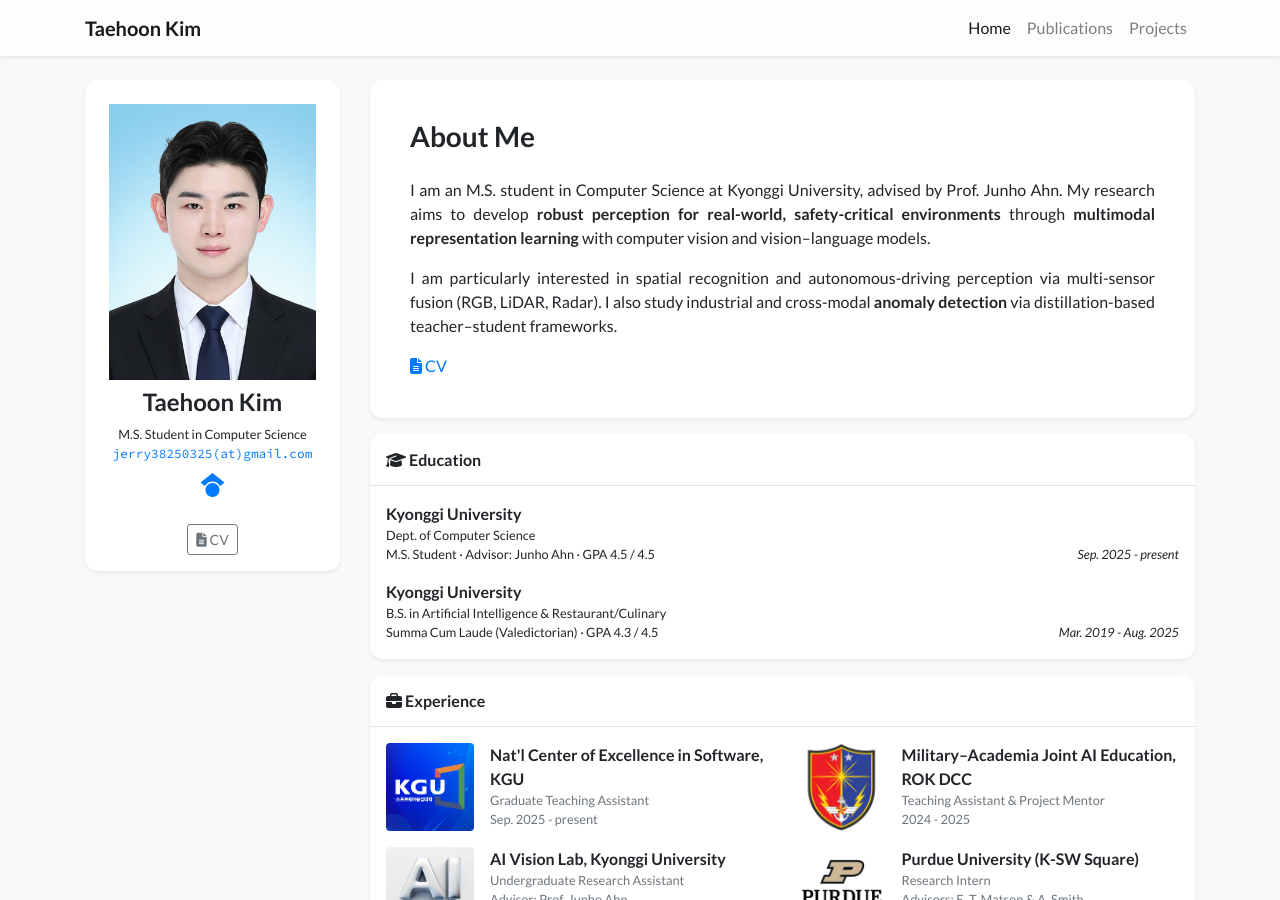
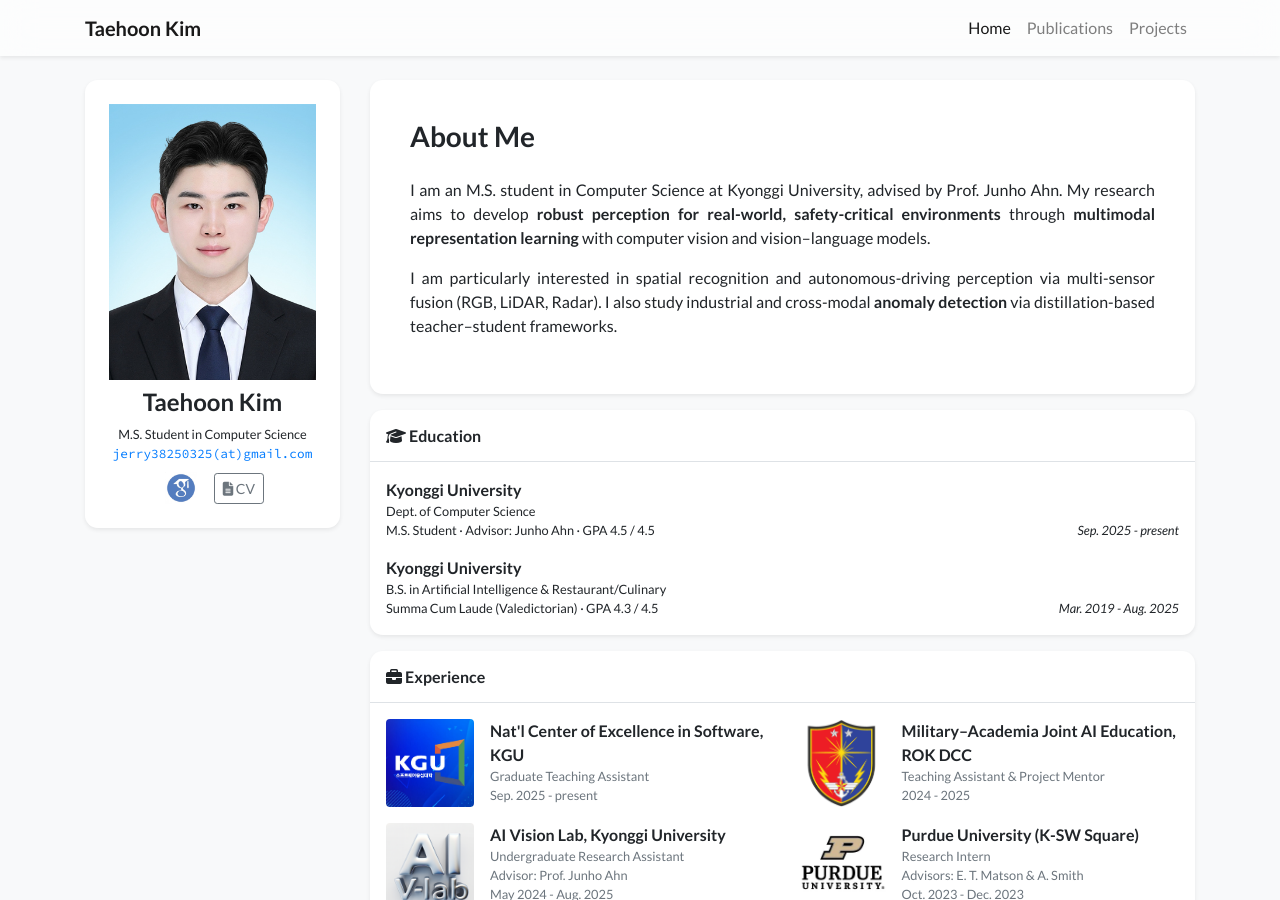
Before and after one commit to Maruu0127/Maruu0127.github.io, a Jekyll site: the page built from index.html, in a window 1280 px wide and 900 px high. Built offline with Jekyll 4.4.1, drawn with Linux system fonts in a browser that asks for light colours; nearby versions of some CDN libraries; a style sheet for code colours, icons or effects is not loaded.

Commit message:
Use Scholar image icon, place CV next to it, remove CV from About Me
- Google Scholar 버튼을 커스텀 이미지 아이콘으로 교체
- CV 버튼을 Scholar 버튼 옆(같은 행)에 배치
- About Me 카드의 CV 링크 제거

Co-Authored-By: Claude Opus 4.7 <noreply@anthropic.com>

```diff
--- a/_includes/widgets/profile_card_bio_only.html
+++ b/_includes/widgets/profile_card_bio_only.html
@@ -13,9 +13,6 @@
                         <div class="text-profile-bio mt-0" {% if site.data.profile.short_bio_text_justify %}style="text-align: justify;"{% endif %}>
                             {{ site.data.profile.short_bio }}
                         </div>
-                        {% if site.data.profile.cv_link %}
-                            <a target="_blank" href="{{ site.data.profile.cv_link | relative_url }}"><i class="fas fa-file-alt"></i> CV</a> <br/>
-                        {% endif %}
                     </div>
 
                 </div>
--- a/_includes/widgets/profile_card_mini.html
+++ b/_includes/widgets/profile_card_mini.html
@@ -50,8 +50,14 @@
                         {%- else -%}
                         {%- assign gscholar_url = 'https://scholar.google.com/citations?user=' | append: site.data.profile.gscholar -%}
                         {%- endif -%}
-                        <a class="px-1 no-break" target="_blank" href="{{ gscholar_url }}">
-                            <i class="fab fa-google-scholar"></i>
+                        <a class="px-1 no-break align-middle" target="_blank" href="{{ gscholar_url }}" title="Google Scholar">
+                            <img src="{{ '/assets/images/google-scholar.jpg' | relative_url }}" alt="Google Scholar" style="height: 32px;">
+                        </a>
+                        {% endif %}
+
+                        {% if site.data.profile.cv_link %}
+                        <a class="btn btn-sm btn-outline-secondary align-middle ml-2" target="_blank" href="{{ site.data.profile.cv_link | relative_url }}">
+                            <i class="fas fa-file-alt"></i> CV
                         </a>
                         {% endif %}
 
@@ -87,15 +93,6 @@
                     </div>
                 </div>
 
-                {% if site.data.profile.cv_link %}
-                <div class="row pt-3">
-                    <div class="col text-center">
-                        <a class="btn btn-sm btn-outline-secondary" target="_blank" href="{{ site.data.profile.cv_link | relative_url }}">
-                            <i class="fas fa-file-alt"></i> CV
-                        </a>
-                    </div>
-                </div>
-                {% endif %}
             </div>
         </div>
     </div>
```
Also changed, not shown: assets/images/google-scholar.jpg (added).
